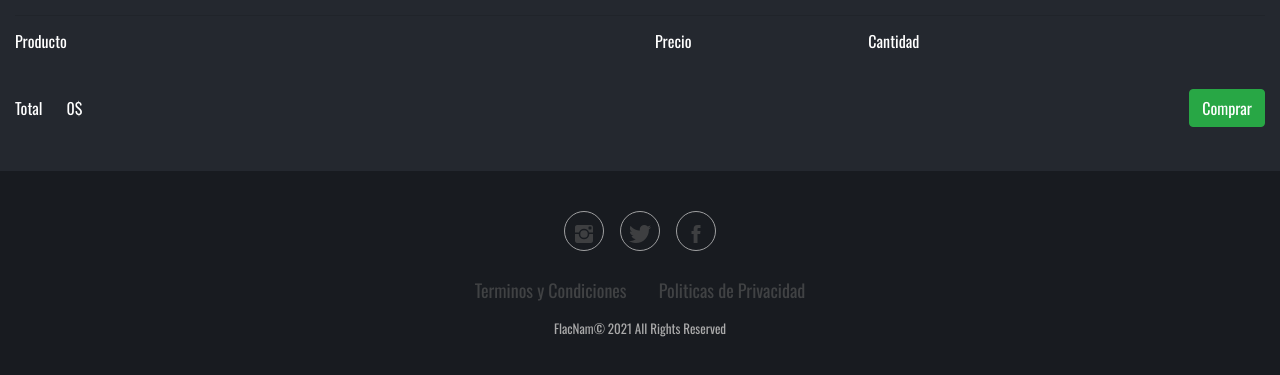
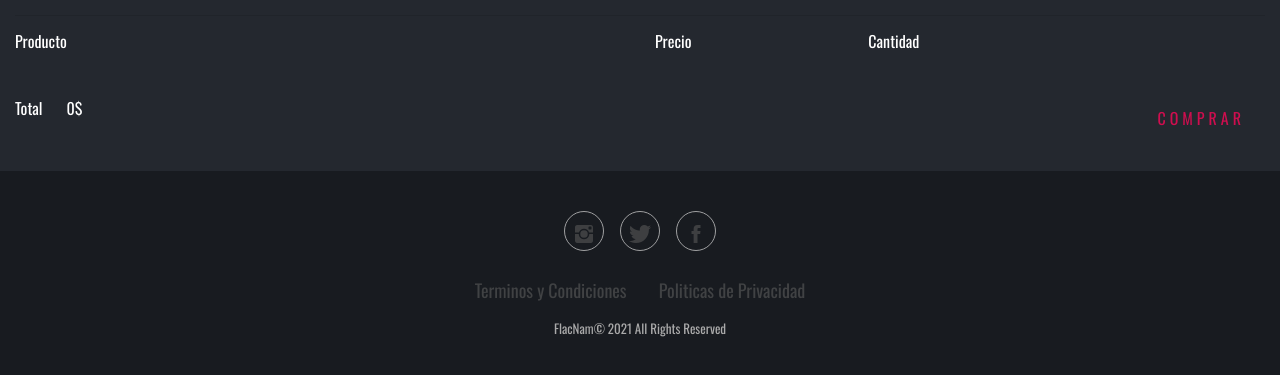
Before and after one commit to MisaelB7/ProyectoNWEB, a website: page app/index.html in a window 1280 px wide. Shown: the part 1797-2172 px from the top of the page. Drawn offline with nearby package versions, Linux system fonts and the light colour scheme; files whose address does not match are found by name.

Commit message:
otraveznopudonahum

```diff
--- a/app/css/style.css
+++ b/app/css/style.css
@@ -29,7 +29,26 @@
     margin-top: 0;
     z-index: 3;
 }
-
+.btn-pagar,.comprarButton{
+    position: relative;
+    display: inline-block;
+    padding: 10px 20px;
+    color: #cf0e4f;
+    font-size: 16px;
+    text-decoration: none;
+    text-transform: uppercase;
+    overflow: hidden;
+    transition: 0.5s;
+    margin-top: 20px;
+    letter-spacing: 4px;
+    background: #24282f;
+    border: none;
+}
+.comprarButton:hover {
+    background: #cf0e4f;
+    color: white;
+    border-radius: 5px;
+}
 .elInput {
     z-index: 3;
     margin-top: 0;
--- a/app/index.html
+++ b/app/index.html
@@ -185,7 +185,7 @@
                                     Se aumentó correctamente la cantidad
                                 </div>
                             </div>
-                            <button class="btn btn-success ml-auto comprarButton" type="button" data-toggle="modal"
+                            <button class="comprarButton" type="button" data-toggle="modal"
                                 data-target="#comprarModal">Comprar</button>
                         </div>
                     </div>
@@ -224,7 +224,7 @@
                                 <!-- ? STRIPE END -->
                             </div>
                             <div class="modal-footer">
-                                <button type="button" class="btn btn-secondary" data-dismiss="modal">Cerrar</button>
+                                <button type="button" class="btn-pagar" data-dismiss="modal">Cerrar</button>
                             </div>
                         </div>
                     </div>
```
